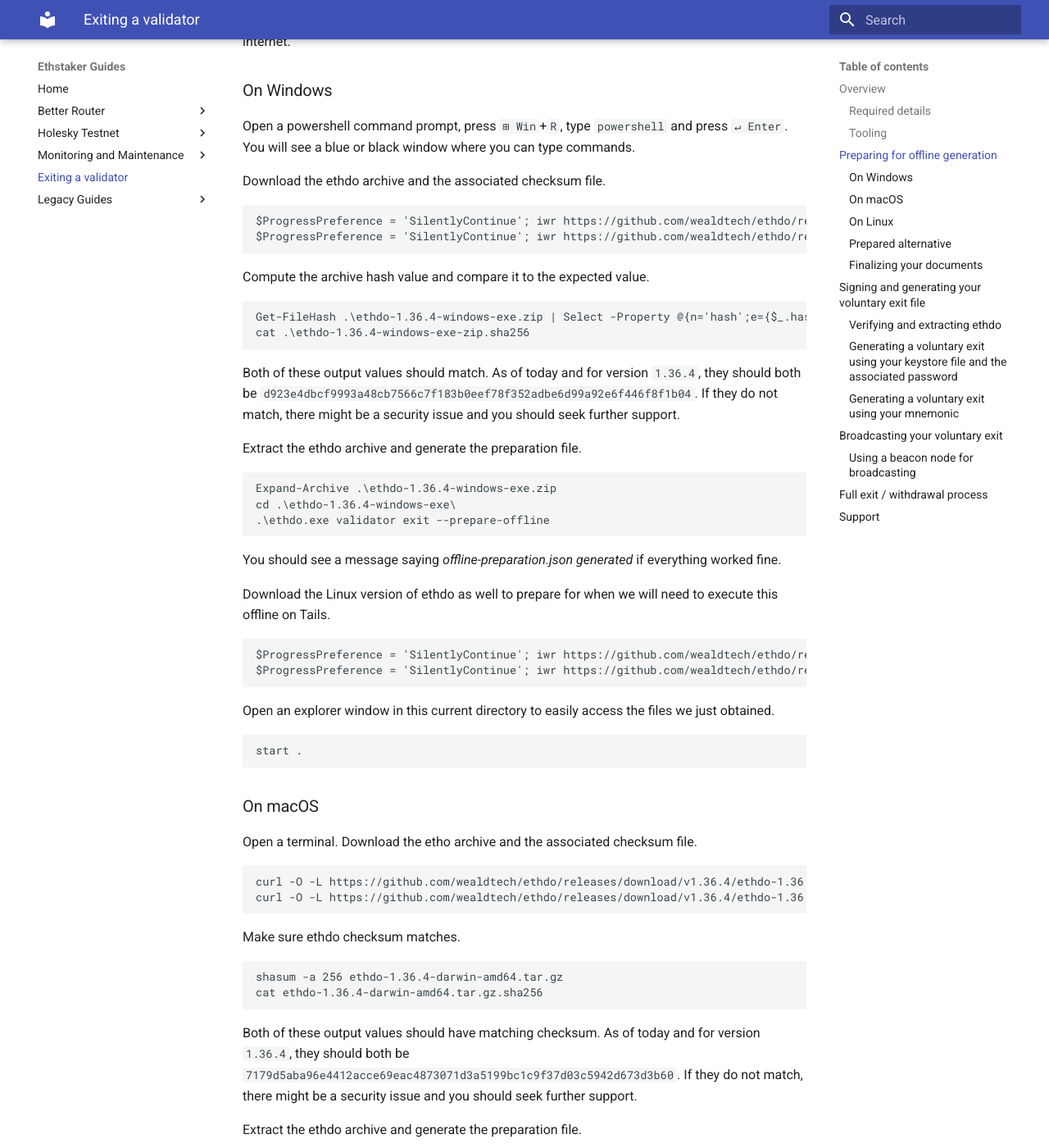
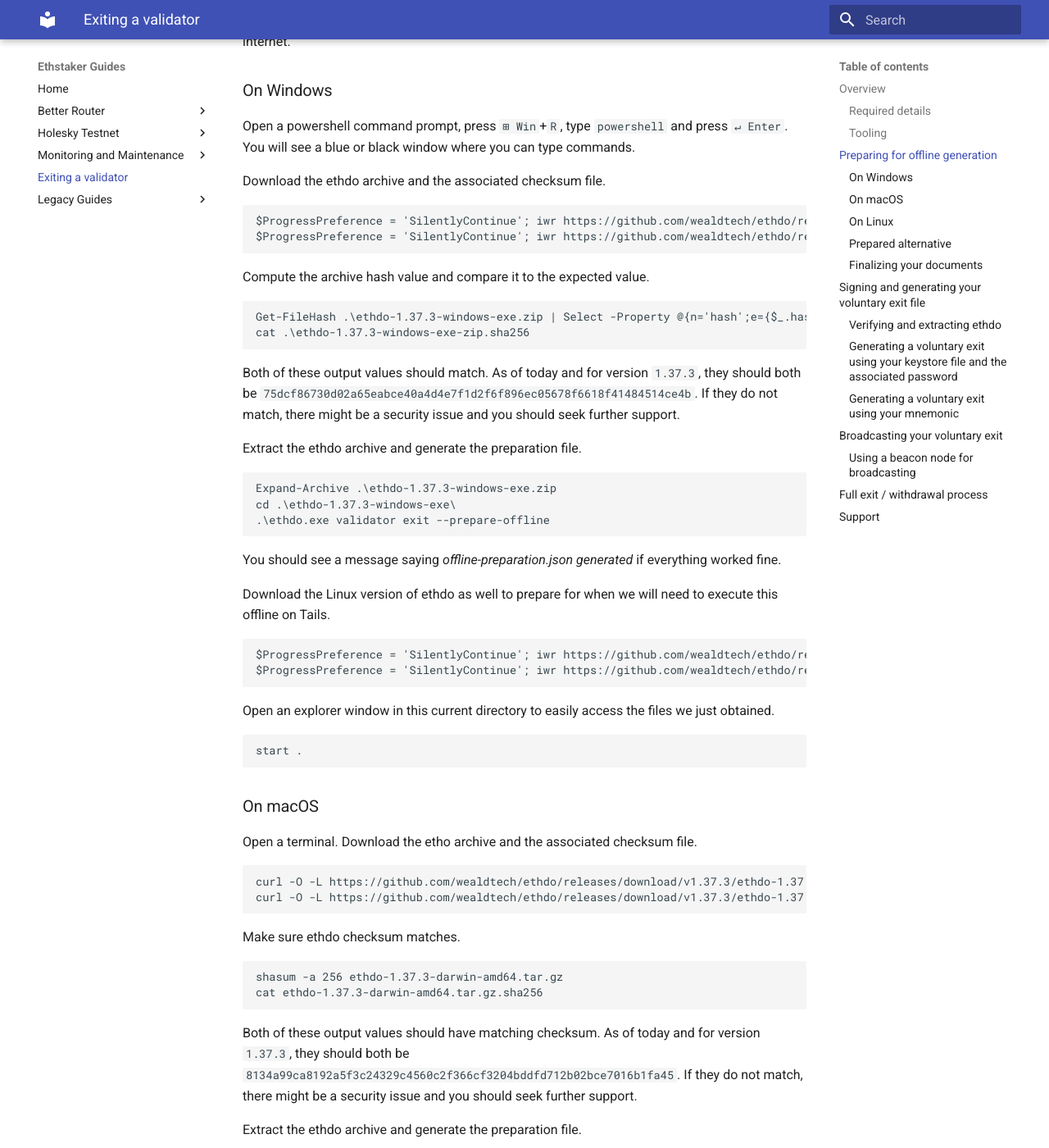
Before and after one commit to eth-educators/ethstaker-guides, an MkDocs documentation site: the page built from docs/voluntary-exit.md, in a window 1280 px wide and 1400 px high, scrolled down 1891 px. Shown: the whole window at 82% size. Built offline with MkDocs 1.6.1 and Material for MkDocs 9.7.7, drawn with Linux system fonts in a browser that asks for light colours; some of the changed text lies outside the part shown.

Commit message:
Update for Hoodi and latest ethdo version

````diff
--- a/docs/voluntary-exit.md
+++ b/docs/voluntary-exit.md
@@ -36,7 +36,7 @@
 
 ### Tooling
 
-For most of this guide, we will use ethdo *version 1.36.4*. You should use the latest stable version available from https://github.com/wealdtech/ethdo/releases and adapt this guide to that latest version if a new version is released.
+For most of this guide, we will use ethdo *version 1.37.3*. You should use the latest stable version available from https://github.com/wealdtech/ethdo/releases and adapt this guide to that latest version if a new version is released.
 
 ## Preparing for offline generation
 
@@ -49,24 +49,24 @@
 Download the ethdo archive and the associated checksum file.
 
 ```powershell
-$ProgressPreference = 'SilentlyContinue'; iwr https://github.com/wealdtech/ethdo/releases/download/v1.36.4/ethdo-1.36.4-windows-exe.zip -outfile ethdo-1.36.4-windows-exe.zip
-$ProgressPreference = 'SilentlyContinue'; iwr https://github.com/wealdtech/ethdo/releases/download/v1.36.4/ethdo-1.36.4-windows-exe-zip.sha256 -outfile ethdo-1.36.4-windows-exe-zip.sha256
+$ProgressPreference = 'SilentlyContinue'; iwr https://github.com/wealdtech/ethdo/releases/download/v1.37.3/ethdo-1.37.3-windows-exe.zip -outfile ethdo-1.37.3-windows-exe.zip
+$ProgressPreference = 'SilentlyContinue'; iwr https://github.com/wealdtech/ethdo/releases/download/v1.37.3/ethdo-1.37.3-windows-exe-zip.sha256 -outfile ethdo-1.37.3-windows-exe-zip.sha256
 ```
 
 Compute the archive hash value and compare it to the expected value.
 
 ```powershell
-Get-FileHash .\ethdo-1.36.4-windows-exe.zip | Select -Property @{n='hash';e={$_.hash.tolower()}} | Select -ExpandProperty "hash"
-cat .\ethdo-1.36.4-windows-exe-zip.sha256
+Get-FileHash .\ethdo-1.37.3-windows-exe.zip | Select -Property @{n='hash';e={$_.hash.tolower()}} | Select -ExpandProperty "hash"
+cat .\ethdo-1.37.3-windows-exe-zip.sha256
 ```
 
-Both of these output values should match. As of today and for version `1.36.4`, they should both be `d923e4dbcf9993a48cb7566c7f183b0eef78f352adbe6d99a92e6f446f8f1b04`. If they do not match, there might be a security issue and you should seek further support.
+Both of these output values should match. As of today and for version `1.37.3`, they should both be `75dcf86730d02a65eabce40a4d4e7f1d2f6f896ec05678f6618f41484514ce4b`. If they do not match, there might be a security issue and you should seek further support.
 
 Extract the ethdo archive and generate the preparation file.
 
 ```powershell
-Expand-Archive .\ethdo-1.36.4-windows-exe.zip
-cd .\ethdo-1.36.4-windows-exe\
+Expand-Archive .\ethdo-1.37.3-windows-exe.zip
+cd .\ethdo-1.37.3-windows-exe\
 .\ethdo.exe validator exit --prepare-offline
 ```
 
@@ -75,8 +75,8 @@
 Download the Linux version of ethdo as well to prepare for when we will need to execute this offline on Tails.
 
 ```powershell
-$ProgressPreference = 'SilentlyContinue'; iwr https://github.com/wealdtech/ethdo/releases/download/v1.36.4/ethdo-1.36.4-linux-amd64.tar.gz -outfile ethdo-1.36.4-linux-amd64.tar.gz
-$ProgressPreference = 'SilentlyContinue'; iwr https://github.com/wealdtech/ethdo/releases/download/v1.36.4/ethdo-1.36.4-linux-amd64.tar.gz.sha256 -outfile ethdo-1.36.4-linux-amd64.tar.gz.sha256
+$ProgressPreference = 'SilentlyContinue'; iwr https://github.com/wealdtech/ethdo/releases/download/v1.37.3/ethdo-1.37.3-linux-amd64.tar.gz -outfile ethdo-1.37.3-linux-amd64.tar.gz
+$ProgressPreference = 'SilentlyContinue'; iwr https://github.com/wealdtech/ethdo/releases/download/v1.37.3/ethdo-1.37.3-linux-amd64.tar.gz.sha256 -outfile ethdo-1.37.3-linux-amd64.tar.gz.sha256
 ```
 
 Open an explorer window in this current directory to easily access the files we just obtained.
@@ -90,23 +90,23 @@
 Open a terminal. Download the etho archive and the associated checksum file.
 
 ```console
-curl -O -L https://github.com/wealdtech/ethdo/releases/download/v1.36.4/ethdo-1.36.4-darwin-amd64.tar.gz
-curl -O -L https://github.com/wealdtech/ethdo/releases/download/v1.36.4/ethdo-1.36.4-darwin-amd64.tar.gz.sha256
+curl -O -L https://github.com/wealdtech/ethdo/releases/download/v1.37.3/ethdo-1.37.3-darwin-amd64.tar.gz
+curl -O -L https://github.com/wealdtech/ethdo/releases/download/v1.37.3/ethdo-1.37.3-darwin-amd64.tar.gz.sha256
 ```
 
 Make sure ethdo checksum matches.
 
 ```console
-shasum -a 256 ethdo-1.36.4-darwin-amd64.tar.gz
-cat ethdo-1.36.4-darwin-amd64.tar.gz.sha256
+shasum -a 256 ethdo-1.37.3-darwin-amd64.tar.gz
+cat ethdo-1.37.3-darwin-amd64.tar.gz.sha256
 ```
 
-Both of these output values should have matching checksum. As of today and for version `1.36.4`, they should both be `7179d5aba96e4412acce69eac4873071d3a5199bc1c9f37d03c5942d673d3b60`. If they do not match, there might be a security issue and you should seek further support.
+Both of these output values should have matching checksum. As of today and for version `1.37.3`, they should both be `8134a99ca8192a5f3c24329c4560c2f366cf3204bddfd712b02bce7016b1fa45`. If they do not match, there might be a security issue and you should seek further support.
 
 Extract the ethdo archive and generate the preparation file.
 
 ```console
-tar xvf ethdo-1.36.4-darwin-amd64.tar.gz
+tar xvf ethdo-1.37.3-darwin-amd64.tar.gz
 ./ethdo validator exit --prepare-offline
 ```
 
@@ -115,8 +115,8 @@
 Download the Linux version of ethdo as well to prepare for when we will need to execute this offline on Tails.
 
 ```console
-curl -O -L https://github.com/wealdtech/ethdo/releases/download/v1.36.4/ethdo-1.36.4-linux-amd64.tar.gz
-curl -O -L https://github.com/wealdtech/ethdo/releases/download/v1.36.4/ethdo-1.36.4-linux-amd64.tar.gz.sha256
+curl -O -L https://github.com/wealdtech/ethdo/releases/download/v1.37.3/ethdo-1.37.3-linux-amd64.tar.gz
+curl -O -L https://github.com/wealdtech/ethdo/releases/download/v1.37.3/ethdo-1.37.3-linux-amd64.tar.gz.sha256
 ```
 
 Open a finder window in this current directory to easily access the files we just obtained.
@@ -130,23 +130,23 @@
 Open a terminal. Download the etho archive and the associated checksum file.
 
 ```console
-wget https://github.com/wealdtech/ethdo/releases/download/v1.36.4/ethdo-1.36.4-linux-amd64.tar.gz
-wget https://github.com/wealdtech/ethdo/releases/download/v1.36.4/ethdo-1.36.4-linux-amd64.tar.gz.sha256
+wget https://github.com/wealdtech/ethdo/releases/download/v1.37.3/ethdo-1.37.3-linux-amd64.tar.gz
+wget https://github.com/wealdtech/ethdo/releases/download/v1.37.3/ethdo-1.37.3-linux-amd64.tar.gz.sha256
 ```
 
 Make sure ethdo checksum matches.
 
 ```console
-sha256sum ethdo-1.36.4-linux-amd64.tar.gz
-cat ethdo-1.36.4-linux-amd64.tar.gz.sha256
+sha256sum ethdo-1.37.3-linux-amd64.tar.gz
+cat ethdo-1.37.3-linux-amd64.tar.gz.sha256
 ```
 
-Both of these output values should have matching checksum. As of today and for version `1.36.4`, they should both be `1b64feee84c1ac9c1c02807442e58976a4830418de2ec251166f14d71487a675`. If they do not match, there might be a security issue and you should seek further support.
+Both of these output values should have matching checksum. As of today and for version `1.37.3`, they should both be `c0f31fdea31d6d200f22dd261bc9d6b7d363c80f10aab7ee4d038e38deb7eecc`. If they do not match, there might be a security issue and you should seek further support.
 
 Extract the ethdo archive and generate the preparation file.
 
 ```console
-tar xvf ethdo-1.36.4-linux-amd64.tar.gz
+tar xvf ethdo-1.37.3-linux-amd64.tar.gz
 ./ethdo validator exit --prepare-offline
 ```
 
@@ -162,19 +162,19 @@
 - https://files.ethstaker.cc/offline-preparation-mainnet.zip
 - https://files.ethstaker.cc/offline-preparation-mainnet.zip.sha256
 
-For Holesky:
-- https://files.ethstaker.cc/offline-preparation-holesky.tar.gz
-- https://files.ethstaker.cc/offline-preparation-holesky.tar.gz.sha256
-- https://files.ethstaker.cc/offline-preparation-holesky.zip
-- https://files.ethstaker.cc/offline-preparation-holesky.zip.sha256
+For Hoodi:
+- https://files.ethstaker.cc/offline-preparation-hoodi.tar.gz
+- https://files.ethstaker.cc/offline-preparation-hoodi.tar.gz.sha256
+- https://files.ethstaker.cc/offline-preparation-hoodi.zip
+- https://files.ethstaker.cc/offline-preparation-hoodi.zip.sha256
 
 ### Finalizing your documents
 
 Copy those files on your second USB stick.
 
 - `offline-preparation.json`
-- `ethdo-1.36.4-linux-amd64.tar.gz`
-- `ethdo-1.36.4-linux-amd64.tar.gz.sha256`
+- `ethdo-1.37.3-linux-amd64.tar.gz`
+- `ethdo-1.37.3-linux-amd64.tar.gz.sha256`
 
 If you want to use your keystore file and the associated password to generate your voluntary exit file, make sure to copy the keystore file on the same USB stick that you put the `offline-preparation.json` file. Try avoiding entering the associated password in a file on the same USB stick in clear text.
 
@@ -191,16 +191,16 @@
 Start a terminal. Make sure ethdo checksum matches.
 
 ```console
-sha256sum ethdo-1.36.4-linux-amd64.tar.gz
-cat ethdo-1.36.4-linux-amd64.tar.gz.sha256
+sha256sum ethdo-1.37.3-linux-amd64.tar.gz
+cat ethdo-1.37.3-linux-amd64.tar.gz.sha256
 ```
 
-Both of these output values should have matching checksum. As of today and for version `1.36.4`, they should both be `1b64feee84c1ac9c1c02807442e58976a4830418de2ec251166f14d71487a675`. If they do not match, there might be a security issue and you should seek further support.
+Both of these output values should have matching checksum. As of today and for version `1.37.3`, they should both be `c0f31fdea31d6d200f22dd261bc9d6b7d363c80f10aab7ee4d038e38deb7eecc`. If they do not match, there might be a security issue and you should seek further support.
 
 Extract the ethdo archive.
 
 ```console
-tar xvf ethdo-1.36.4-linux-amd64.tar.gz
+tar xvf ethdo-1.37.3-linux-amd64.tar.gz
 ```
 
 From here you can either use [your keystore file and the associated password](#generating-a-voluntary-exit-using-your-keystore-file-and-the-associated-password) or use [your mnemonic](#generating-a-voluntary-exit-using-your-mnemonic) to generate your voluntary exit file.
````
